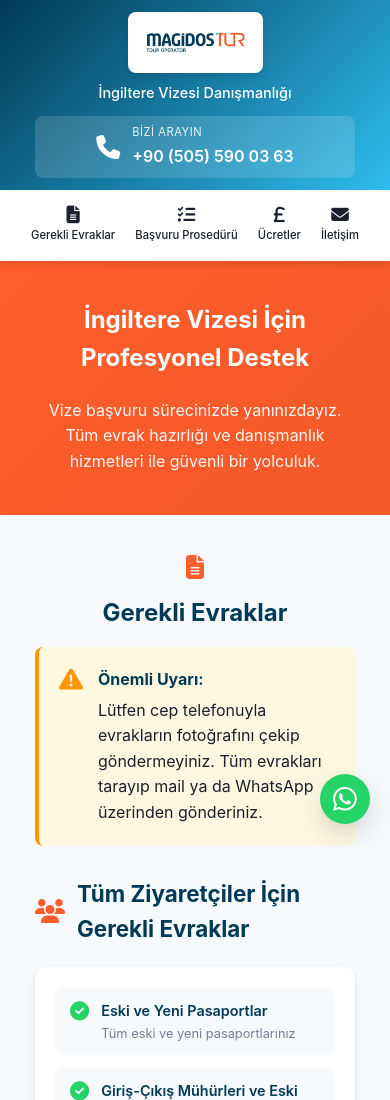
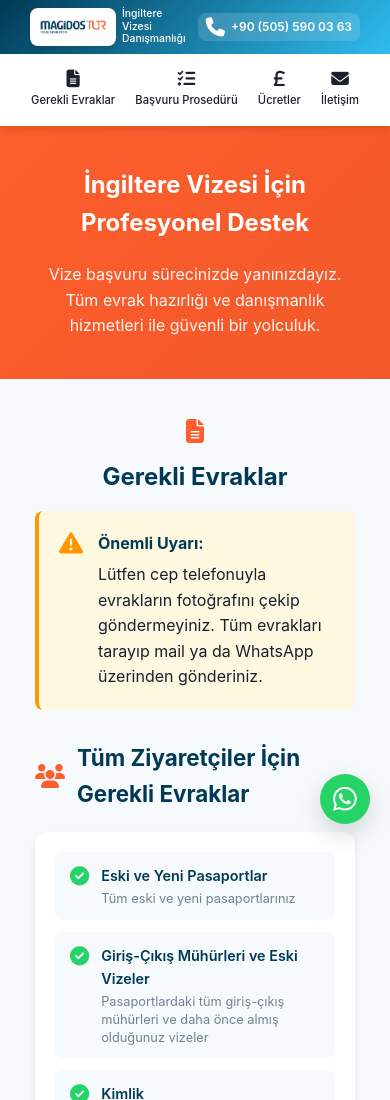
Before and after one commit to tfyilmaz/ingilterevizesi, a plain HTML site: page index.html in a window 390 px wide. Shown: the top 1100 px of the page. Drawn offline with Linux system fonts and the light colour scheme.

Commit message:
Mobil header kompakt yapıldı: Logo, tagline ve telefon tek satırda

```diff
--- a/style.css
+++ b/style.css
@@ -685,50 +685,55 @@ footer {
 /* Mobile Responsive */
 @media (max-width: 768px) {
     header {
-        padding: 12px 15px;
+        padding: 8px 10px;
     }
 
     .header-content {
-        flex-direction: column;
-        gap: 12px;
+        flex-direction: row;
+        gap: 8px;
+        justify-content: space-between;
     }
 
     .logo-section {
-        flex-direction: column;
-        gap: 8px;
-        text-align: center;
-        width: 100%;
+        flex-direction: row;
+        gap: 6px;
+        text-align: left;
+        width: auto;
+        flex: 1;
     }
 
     .logo {
-        padding: 8px 15px;
+        padding: 4px 8px;
     }
 
     .logo-img {
-        max-width: 160px;
-        max-height: 45px;
+        max-width: 100px;
+        max-height: 30px;
     }
 
     .tagline {
-        font-size: 0.9rem;
+        font-size: 0.65rem;
+        white-space: normal;
+        line-height: 1.2;
     }
 
     .header-contact {
-        width: 100%;
-        justify-content: center;
-        padding: 8px 15px;
+        width: auto;
+        justify-content: flex-end;
+        padding: 4px 8px;
+        gap: 6px;
     }
 
     .contact-label {
-        font-size: 0.7rem;
+        display: none;
     }
 
     .phone-number {
-        font-size: 1rem;
+        font-size: 0.75rem;
     }
 
     .header-contact i {
-        font-size: 1.5rem;
+        font-size: 1.2rem;
     }
 
     .logo h1 {
```
